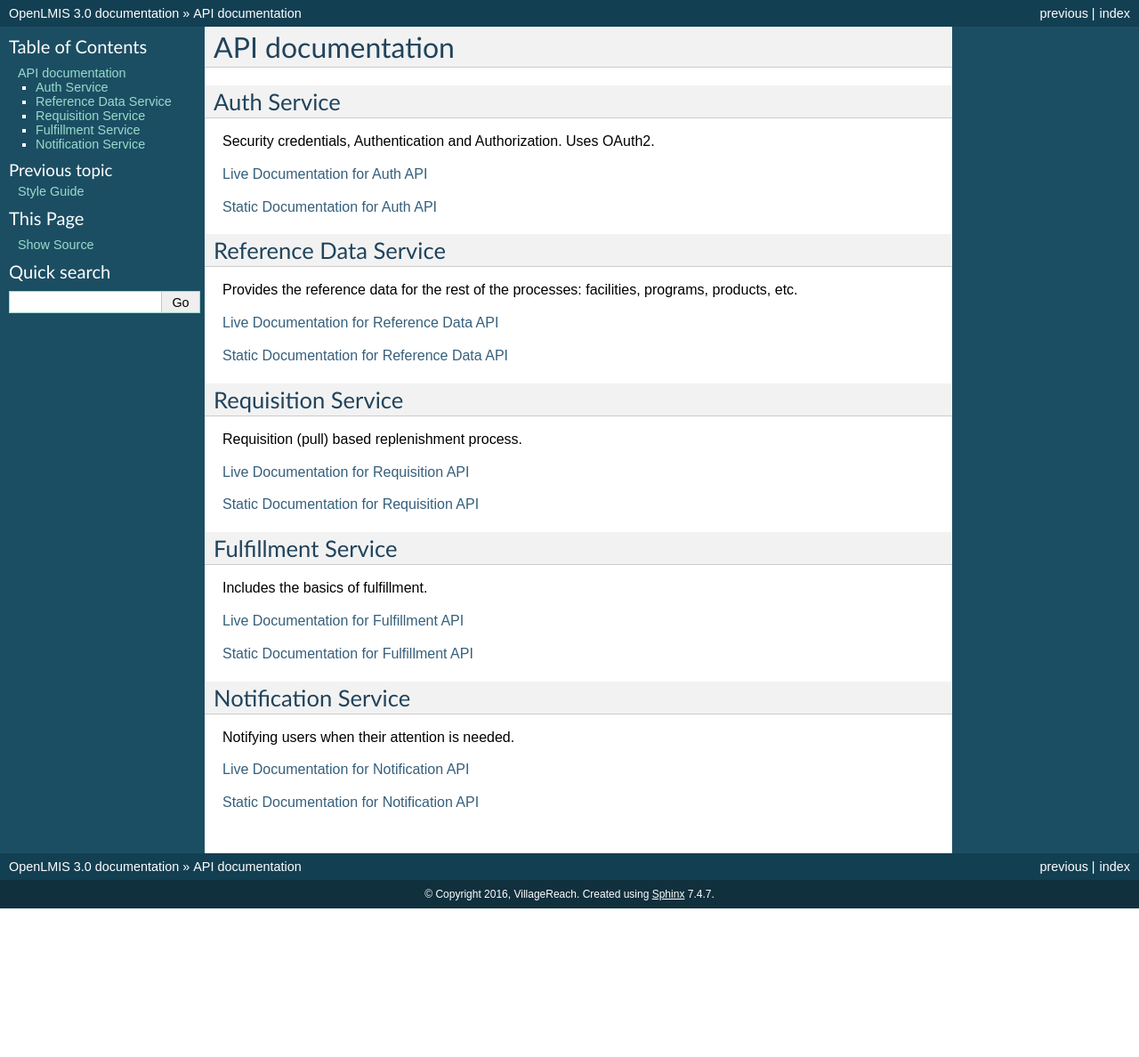
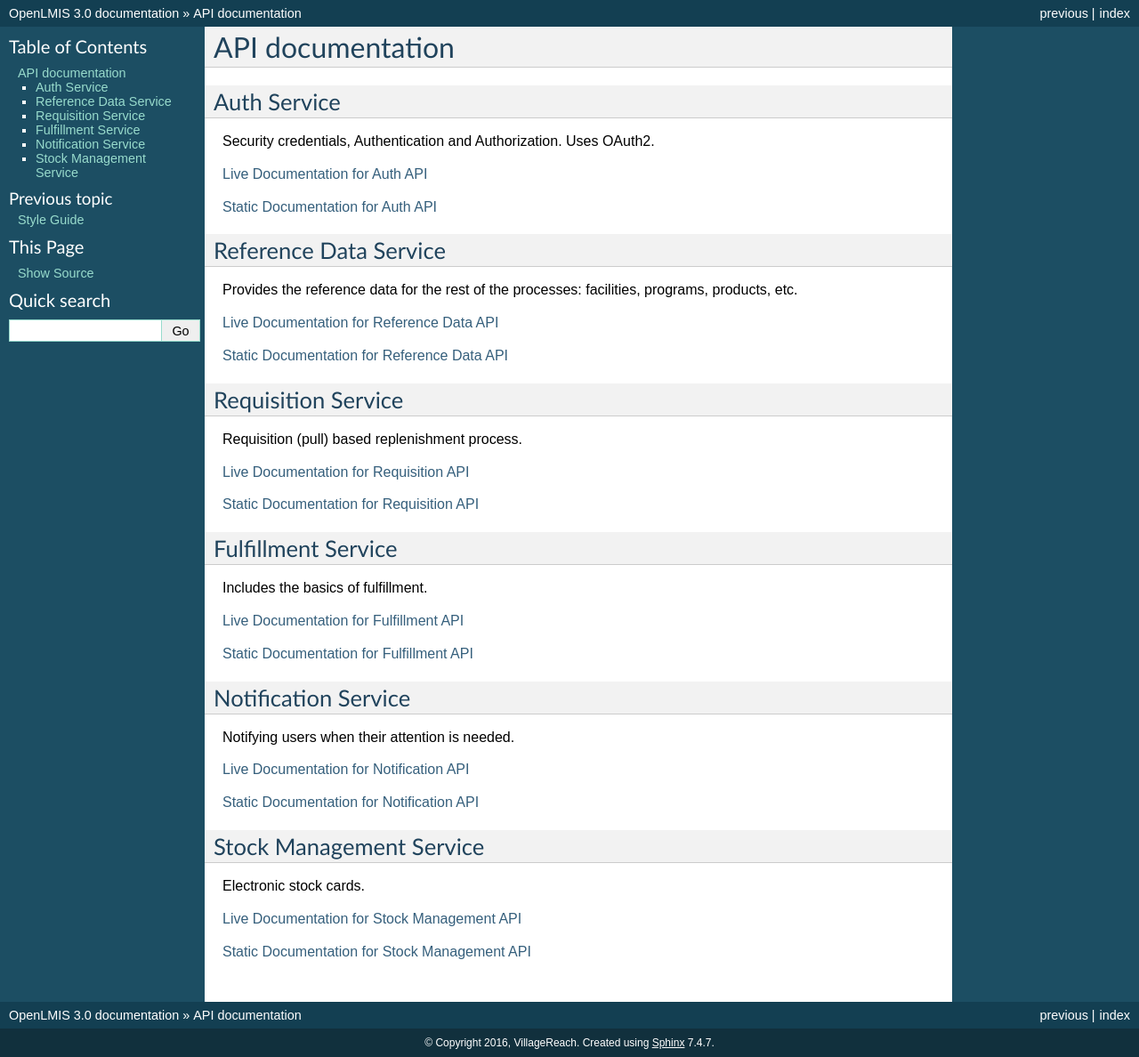
Before and after one commit to OpenLMIS/openlmis-ref-distro, a Sphinx documentation site: the page built from docs/source/api/index.rst, in a window 1280 px wide. Shown: the whole page at 89% size. Built offline with Sphinx 7.4.7, drawn with Linux system fonts in a browser that asks for light colours; pages that are not in the unit, such as notebooks, are missing from menus; before the commit the page ends 1021 px from its top, so only the background shows below that.

Commit message:
put read me, swagger and raml html of stock management service into RTD

```diff
--- a/docs/source/api/index.rst
+++ b/docs/source/api/index.rst
@@ -50,3 +50,13 @@
 `Live Documentation for Notification API <http://test.openlmis.org/notification/docs/#/default>`_
 
 `Static Documentation for Notification API <http://build.openlmis.org/job/OpenLMIS-notification-service/lastSuccessfulBuild/artifact/build/resources/main/api-definition.html>`_
+
+********************
+Stock Management Service
+********************
+
+Electronic stock cards.
+
+`Live Documentation for Stock Management API <http://test.openlmis.org/stockmanagement/docs/#/default>`_
+
+`Static Documentation for Stock Management API <http://build.openlmis.org/job/OpenLMIS-stockmanagement-service/lastSuccessfulBuild/artifact/build/resources/main/api-definition.html>`_
--- a/docs/source/collect-docs.py
+++ b/docs/source/collect-docs.py
@@ -4,6 +4,7 @@
 urllib.urlretrieve("https://raw.githubusercontent.com/OpenLMIS/openlmis-requisition/master/README.md", "developer-docs/requisition.md")
 urllib.urlretrieve("https://raw.githubusercontent.com/OpenLMIS/openlmis-auth/master/README.md", "developer-docs/auth.md")
 urllib.urlretrieve("https://raw.githubusercontent.com/OpenLMIS/openlmis-referencedata/master/README.md", "developer-docs/referencedata.md")
+urllib.urlretrieve("https://raw.githubusercontent.com/OpenLMIS/openlmis-stockmanagement/master/README.md", "developer-docs/stockmanagement.md")
 urllib.urlretrieve("https://raw.githubusercontent.com/OpenLMIS/openlmis-template-service/master/README.md", "developer-docs/templateService.md")
 urllib.urlretrieve("https://raw.githubusercontent.com/OpenLMIS/openlmis-requisition-refUI/master/README.md", "developer-docs/requisitionUI.md")
 urllib.urlretrieve("https://raw.githubusercontent.com/OpenLMIS/openlmis-template-service/master/STYLE-GUIDE.md", "developer-docs/codeStyleguide.md")
--- a/docs/source/developer-docs/index.rst
+++ b/docs/source/developer-docs/index.rst
@@ -11,6 +11,7 @@
    fulfillment
    auth
    referencedata
+   stockmanagement
    templateService
    requisitionUI
    codeStyleguide
```
